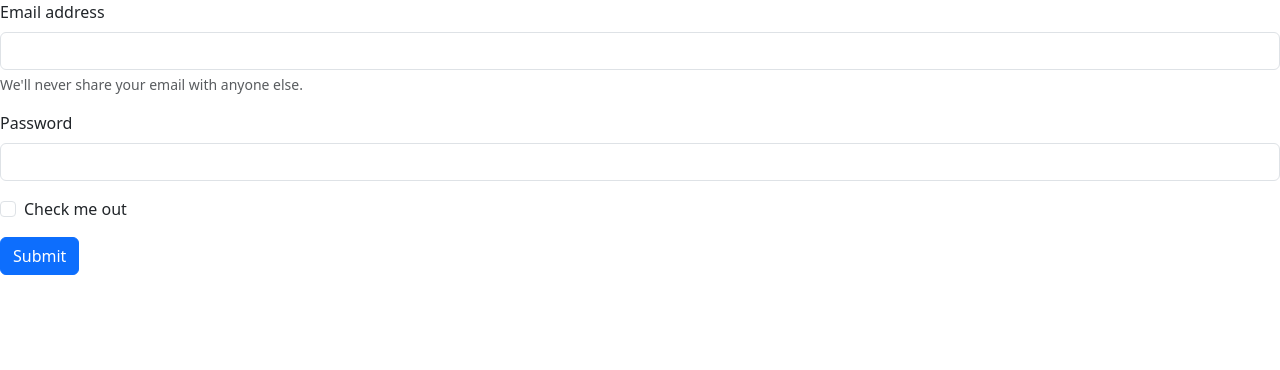
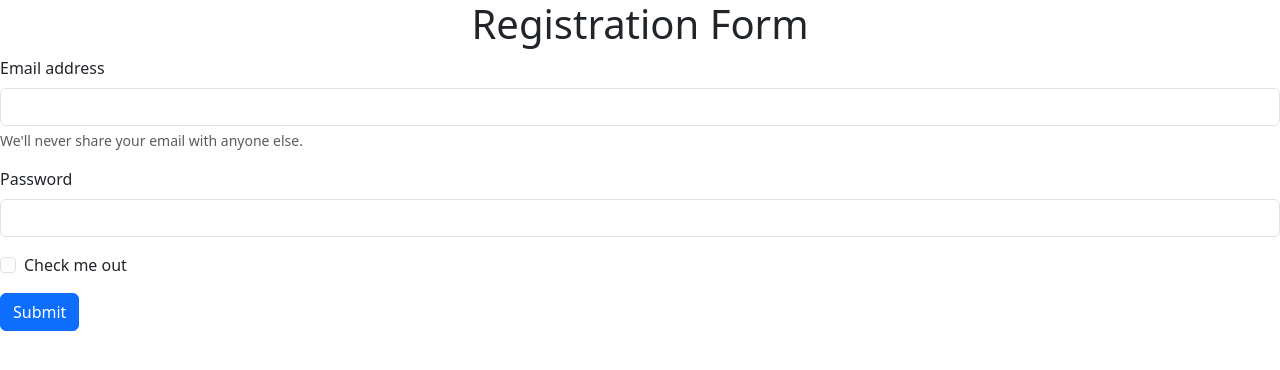
Before and after one commit to shanmuk1204/devops-day-3-3exp, a plain HTML site: page index.html in a window 1280 px wide. Drawn offline with nearby package versions, Linux system fonts and the light colour scheme.

Commit message:
Update index.html

```diff
--- a/index.html
+++ b/index.html
@@ -1,5 +1,6 @@
 <link href="https://cdn.jsdelivr.net/npm/bootstrap@5.3.3/dist/css/bootstrap.min.css" rel="stylesheet" integrity="sha384-QWTKZyjpPEjISv5WaRU9OFeRpok6YctnYmDr5pNlyT2bRjXh0JMhjY6hW+ALEwIH" crossorigin="anonymous">
 <script src="https://cdn.jsdelivr.net/npm/bootstrap@5.3.3/dist/js/bootstrap.bundle.min.js" integrity="sha384-YvpcrYf0tY3lHB60NNkmXc5s9fDVZLESaAA55NDzOxhy9GkcIdslK1eN7N6jIeHz" crossorigin="anonymous"></script>
+<h1 align="center">Registration Form</h1>
 <form>
   <div class="mb-3">
     <label for="exampleInputEmail1" class="form-label">Email address</label>
```
